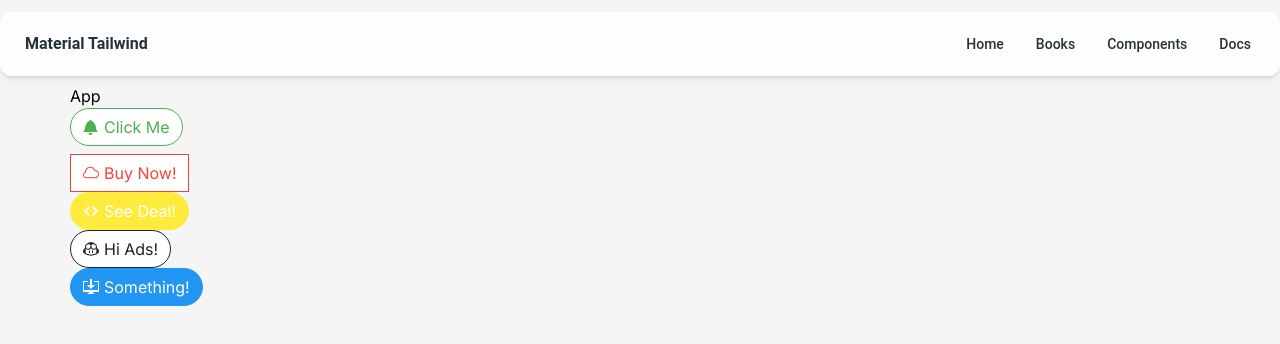
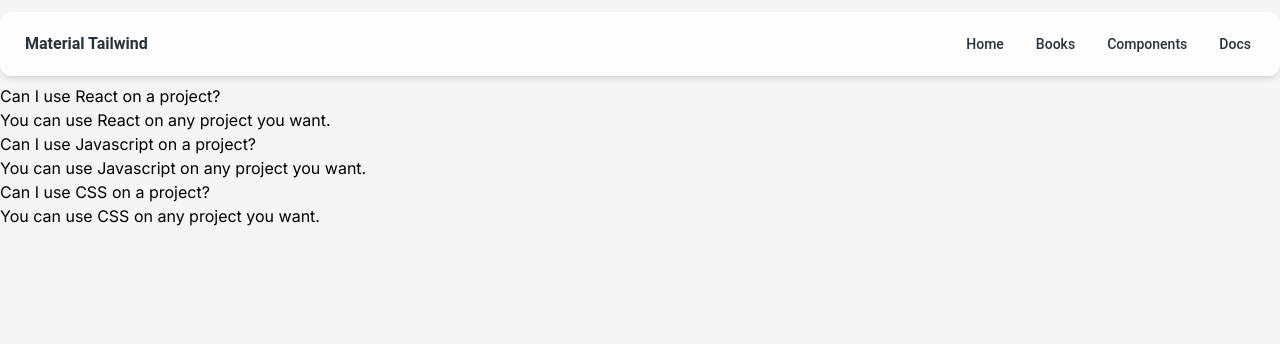
Before and after one commit to CinemaCafe/NextJs, a Next.js app: page /comps in a window 1280 px wide. Shown: the top 344 px of the page. Built offline with nearby package versions, Linux system fonts and the light colour scheme.

Commit message:
add accordion not finish yet.

```diff
--- a/src/app/comps/CompsApp.tsx
+++ b/src/app/comps/CompsApp.tsx
@@ -1,8 +1,26 @@
-import ButtonPage from "./pages/ButtonPage";
+import Accordion from "./components/Accordion";
 
 const CompsApp = () => {
+    const items = [
+        {
+            id: 'asdxs',
+            label: 'Can I use React on a project?',
+            content: 'You can use React on any project you want.'
+        },
+        {
+            id: 'zxcsd',
+            label: 'Can I use Javascript on a project?',
+            content: 'You can use Javascript on any project you want.'
+        },
+        {
+            id: 'jkinb',
+            label: 'Can I use CSS on a project?',
+            content: 'You can use CSS on any project you want.'
+        }
+    ]
+
     return (
-        <ButtonPage />
+        <Accordion Items={items}/>
     )
 }
 
--- /dev/null
+++ b/src/app/comps/components/Accordion.tsx
@@ -0,0 +1,24 @@
+interface Item {
+    id : string;
+    label : string;
+    content: string;
+}
+
+interface Props {
+    Items : Item[]
+}
+
+const Accordion = ( {Items} : Props) => {
+    const renderItems = Items.map((item) => {
+        return (
+            <div key={item.id}>
+                <div>{item.label}</div>
+                <div>{item.content}</div>
+            </div>
+        );
+    })
+
+    return renderItems;
+}
+
+export default Accordion;
```
